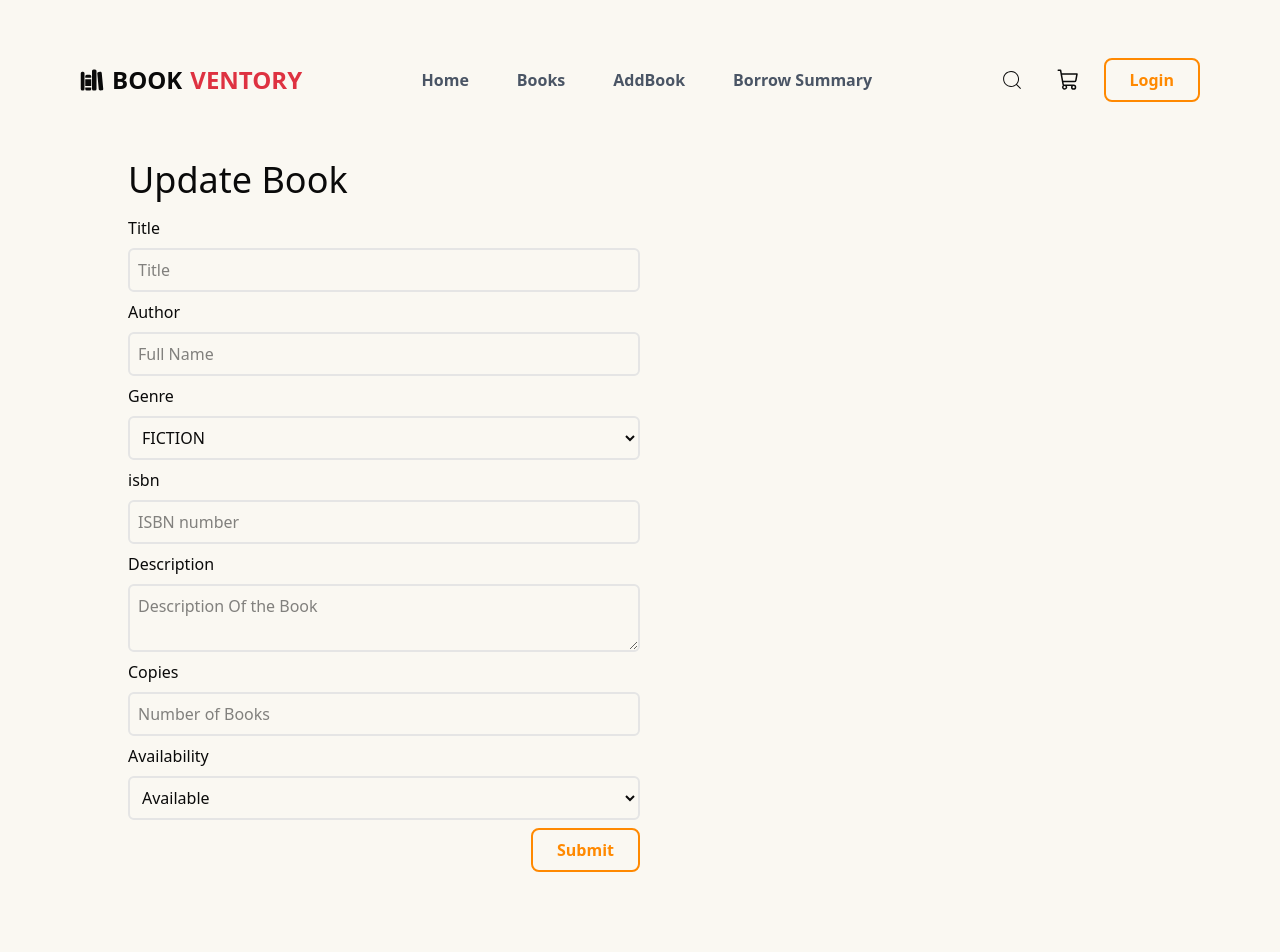
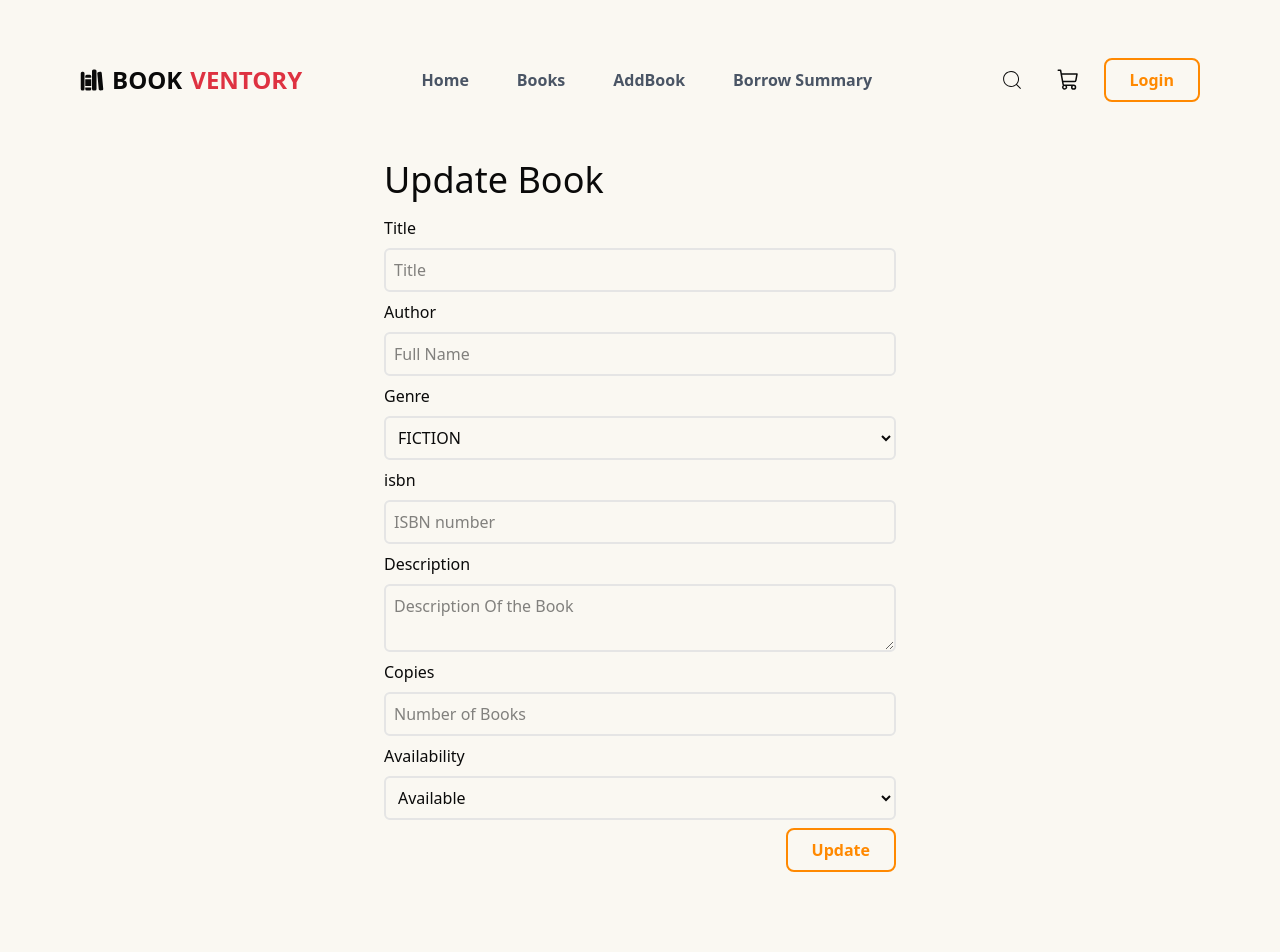
Before and after one commit to jnakht/library-management-frontend, a React (Vite) app: page /edit-book/1 in a window 1280 px wide. Shown: the top 952 px of the page. Built offline with nearby package versions, Linux system fonts and the light colour scheme; no server answers; a web font is replaced by a local one.

Commit message:
update book - responsive, naviagte to - create book, borrow book

```diff
--- a/src/module/books/CreateBookForm.tsx
+++ b/src/module/books/CreateBookForm.tsx
@@ -1,5 +1,7 @@
 import { useCreateBookMutation } from "@/redux/features/books/booksApi";
+import { useEffect } from "react";
 import { useForm, type SubmitHandler } from "react-hook-form"
+import { useNavigate } from "react-router";
 
 export type Inputs = {
     title: string;
@@ -22,7 +24,7 @@ export default function CreateBookForm() {
     reset,
   } = useForm<Inputs>()
 
-  const [createBook, { data, isLoading, error}] = useCreateBookMutation();
+  const [createBook, { data, isLoading, error, isSuccess }] = useCreateBookMutation();
   console.log("outside handler: ", data);
   const onSubmit: SubmitHandler<Inputs> = async (value) => {
     console.log(value);
@@ -32,6 +34,12 @@ export default function CreateBookForm() {
     reset(); // form.reset();
   }
 
+  const navigate = useNavigate();
+  useEffect( () => {
+    if (isSuccess) {
+      navigate('/books');
+    }
+  },[isSuccess])
 
   return (
     <div className="max-w-[80%] mx-auto mb-20">
--- a/src/pages/BorrowBook.tsx
+++ b/src/pages/BorrowBook.tsx
@@ -1,7 +1,7 @@
 import { addDays } from "date-fns";
 import { useForm, type SubmitHandler } from "react-hook-form"
 import { DatePicker } from '@mui/x-date-pickers/DatePicker';
-import { useState } from "react";
+import { useState, useEffect } from "react";
 import { DemoContainer } from '@mui/x-date-pickers/internals/demo';
 import { AdapterDayjs } from '@mui/x-date-pickers/AdapterDayjs';
 import { LocalizationProvider } from '@mui/x-date-pickers/LocalizationProvider';
@@ -9,7 +9,7 @@ import dayjs, { Dayjs } from "dayjs";
 import * as React from 'react';
 import { AdapterDateFns } from '@mui/x-date-pickers/AdapterDateFns';
 import { TextField } from '@mui/material';
-import { useParams } from "react-router";
+import { useNavigate, useParams } from "react-router";
 import { useBorrowBookMutation } from "@/redux/features/books/booksApi";
 
 
@@ -35,7 +35,7 @@ export default function BorrowBook() {
         reset,
     } = useForm<Inputs>()
 
-    const [borrowBook, { isLoading, data }] = useBorrowBookMutation();
+    const [borrowBook, { isLoading, data, isSuccess }] = useBorrowBookMutation();
 
     const onSubmit: SubmitHandler<Inputs> = async (data) => {
         try {
@@ -59,7 +59,12 @@ export default function BorrowBook() {
             setServerError(error);
         }
     }
-
+    const navigate = useNavigate()
+    useEffect( () => {
+        if (isSuccess) {
+            navigate('/borrow-summary');
+        }
+    },[isSuccess])
 
     return (
         <div className="max-w-[80%] mx-auto mb-20">
--- a/src/pages/EditBook.tsx
+++ b/src/pages/EditBook.tsx
@@ -55,10 +55,9 @@ export default function EditBook() {
 
   return (
     <div className="max-w-[80%] mx-auto mb-20">
-      <h3 className="text-4xl mb-4">Update Book</h3>
+      <h3 className="text-4xl mb-4 w-full md:w-[50%] mx-auto">Update Book</h3>
        <div>
-        <form onSubmit={handleSubmit(onSubmit)} className="flex flex-col space-y-2 max-w-[50%] justify-center md:justify-start">
-
+        <form onSubmit={handleSubmit(onSubmit)} className="flex flex-col space-y-2 w-full md:w-[50%] mx-auto justify-center md:justify-start">
         <label>Title</label>
         <input
         className="border-2 p-2 rounded-sm"
@@ -143,7 +142,7 @@ export default function EditBook() {
         </select>
 
         <div className="flex justify-end items-center">
-            <button className="hover:bg-[#ff8901] text-[#ff8901] max-w-[160px] font-semibold hover:text-white rounded-md border-2 border-[#ff8901] px-6 py-2 duration-200 hidden md:block"><input type="submit" /></button>
+            <button className="hover:bg-[#ff8901] text-[#ff8901] max-w-[160px] font-semibold hover:text-white rounded-md border-2 border-[#ff8901] px-6 py-2 duration-200">Update</button>
         </div>
 
       </form>
```
